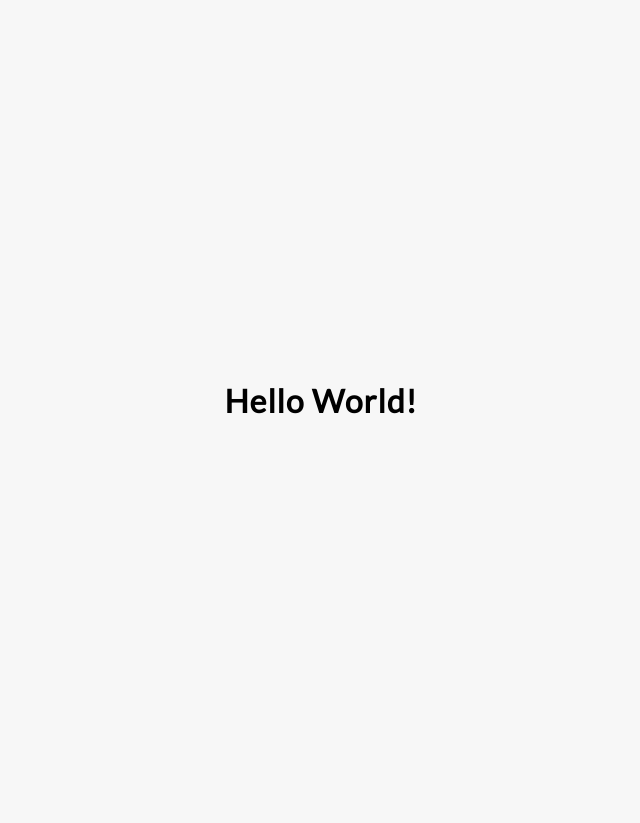
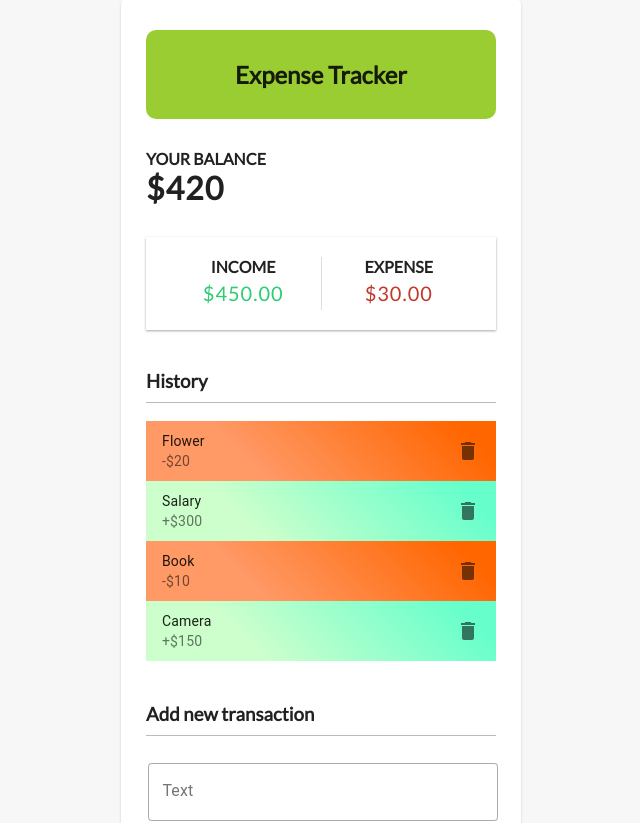
Before and after one commit to ShahzaibSE/expense-tracker-pwa, a React (Create React App) app: page / in a window 1280 px wide. Shown: the top 823 px of the page, without its empty margins (319-959 px from the left). Before the commit the page ends 800 px from the top, so only its background shows below. Built offline with nearby package versions, Linux system fonts and the light colour scheme.

Commit message:
Wrote components

```diff
--- a/package.json
+++ b/package.json
@@ -4,6 +4,7 @@
   "private": true,
   "dependencies": {
     "@material-ui/core": "^4.11.0",
+    "@material-ui/icons": "^4.9.1",
     "@material-ui/lab": "^4.0.0-alpha.56",
     "@testing-library/jest-dom": "^4.2.4",
     "@testing-library/react": "^9.3.2",
--- a/src/App.tsx
+++ b/src/App.tsx
@@ -1,10 +1,12 @@
 import React from 'react';
 import './App.css';
+// Component.
+import GridComponent from "./components/Grid/Grid"
 
 function App() {
   return (
-    <div className="App">
-      <h1>Hello World!</h1>
+    <div>
+      <GridComponent/>
     </div>
   );
 }
--- a/src/components/AddTransaction/AddTransaction.tsx
+++ b/src/components/AddTransaction/AddTransaction.tsx
@@ -9,7 +9,7 @@ import {globalContext} from "./../../context/GlobalContext"
 import {useStyles, theme} from "./AddTransaction.style"
 
 
-export const AddTransactionComponent = () => {
+export const AddTransaction = () => {
     const [text, setText] = React.useState('')
     const [amount, setAmount] = React.useState('')
     let {addTransaction} = useContext(globalContext)
@@ -32,7 +32,6 @@ export const AddTransactionComponent = () => {
             setAmount('')
         } else if(!text){
             isText = false
-
         }else if (!amount) {
             isAmount = false
         }
@@ -74,3 +73,5 @@ export const AddTransactionComponent = () => {
         </div>
     )
 }
+
+export default AddTransaction
--- /dev/null
+++ b/src/components/Balance/Balance.tsx
@@ -0,0 +1,28 @@
+import React, {useContext} from 'react'
+import {globalContext} from "./../../context/GlobalContext"
+
+const  Balance = ()=>{
+    const context = useContext(globalContext)
+    let transactions:any = []
+    let total_balance = 0.0
+    let amount:any = 0
+    transactions = transactions ? context.transactions : null
+    //
+    try {
+        amount = transactions.map((transaction:any) => transaction.amount)
+        if (transactions.length>0) {
+            total_balance = amount.reduce((prevAcc:any, currentAcc:any) => (prevAcc += currentAcc))
+        }
+    }
+    catch{
+        throw Error("Not enough transactions.")
+    }
+    return (
+        <div className="container">
+            <h4>Your Balance</h4>
+            <h1 id="balance">${total_balance}</h1>
+        </div>
+    )
+}
+
+export default Balance
--- a/src/components/Grid/Grid.tsx
+++ b/src/components/Grid/Grid.tsx
@@ -1,14 +1,34 @@
 import React from 'react'
-import {Grid} from "@material-ui/core"
+import {Grid, Card} from "@material-ui/core"
 // Assets.
 import {useStyles} from "./Grid.style"
+// Context
+import {GlobalProvider} from "./../../context/GlobalContext"
+// Components.
+import  Header from "./../Header/Header"
+import Balance from "./../Balance/Balance"
+import IncomeExpense from "./../IncomeExpense/IncomeExpense"
+import TransactionList from "./../TransactionList/TransactionList"
+import AddTransaction from "./../AddTransaction/AddTransaction"
 
 const GridComponent = () => {
     const classes = useStyles()
     return (
         <div>
             <Grid container>
-                <Grid item sm={12} md={6} lg={6}></Grid>
+                <Grid item xs={12} lg={12}>
+                        <Card className={classes.root}>
+                            <GlobalProvider>
+                                {/* <div className="App"> */}
+                                <Header/>
+                                <Balance/>
+                                <IncomeExpense/>
+                                <TransactionList/>
+                                <AddTransaction/>
+                                {/* </div> */}
+                            </GlobalProvider>
+                        </Card>
+                </Grid>
             </Grid>
         </div>
     )
--- a/src/components/Header/Header.tsx
+++ b/src/components/Header/Header.tsx
@@ -2,8 +2,8 @@ import React from 'react'
 
 const Header = () => {
     return (
-        <div>
-
+        <div className="container header-container">
+            <h2>Expense Tracker</h2>
         </div>
     )
 }
--- a/src/components/IncomeExpense/IncomeExpense.tsx
+++ b/src/components/IncomeExpense/IncomeExpense.tsx
@@ -1,10 +1,32 @@
-import React from 'react'
+import React,{useContext} from 'react'
+// Context
+import {globalContext} from "../../context/GlobalContext"
 
 const IncomeExpense = () => {
+    const { transactions } = useContext(globalContext)
+    let amounts = transactions.map((transaction:any) => transaction.amount)
+    //
+    const income = amounts
+        .filter((item:any) => item > 0)
+        .reduce((acc:any, item:any) => (acc += item), 0)
+        .toFixed(2);
+        //
+        const expense = (
+            amounts.filter((item:any) => item < 0).reduce((acc:any, item:any) => (acc += item), 0) *
+            -1
+        ).toFixed(2);
+    //
     return (
+        <div className="inc-exp-container">
         <div>
-
+        <h4>Income</h4>
+            <p className="money plus">${income}</p>
         </div>
+        <div>
+        <h4>Expense</h4>
+        <p className="money minus">${expense}</p>
+        </div>
+    </div>
     )
 }
 
--- a/src/components/Transaction/Transaction.tsx
+++ b/src/components/Transaction/Transaction.tsx
@@ -1,10 +1,36 @@
-import React from 'react'
+import React, {useContext} from 'react'
+import {globalContext} from "../../context/GlobalContext"
+import {ListItem, ListItemText, ListItemSecondaryAction,
+        IconButton} from "@material-ui/core"
+import DeleteIcon from '@material-ui/icons/Delete'
 
-const Transaction = () => {
+const incomeTheme = {
+     background:'linear-gradient(45deg, #ccffcc 30%, #66ffcc 90%)'
+}
+
+const expenseTheme = {
+     background: 'linear-gradient(45deg,  #ff9966 30%, #ff6600 90%)'
+}
+
+const Transaction = ({transaction}:any) => {
+    let sign = transaction.amount > 0 ? "+" : "-"
+    const {deleteTransaction} = useContext(globalContext)
+    //
     return (
-        <div>
-
-        </div>
+        <ListItem style={transaction.amount < 0 ? expenseTheme : incomeTheme}>
+            <ListItemText primary={transaction.text}
+                          secondary= {`${sign}$${Math.abs(transaction.amount)}`}/>
+                  <ListItemSecondaryAction>
+                    <IconButton edge="end" aria-label="delete">
+                      <DeleteIcon onClick={()=>deleteTransaction(transaction.id)} />
+                    </IconButton>
+                  </ListItemSecondaryAction>
+        </ListItem>
+        // <li className={transaction.amount < 0 ? 'minus': 'plus'}>
+        // {transaction.text} <span>{sign}${Math.abs(transaction.amount)}
+        //                    </span><button className="delete-btn" onClick={()=>deleteTransaction(transaction.id)}>
+        //                        x</button>
+        // </li>
     )
 }
 
--- a/src/components/TransactionList/TransactionList.tsx
+++ b/src/components/TransactionList/TransactionList.tsx
@@ -1,12 +1,40 @@
-import React from 'react'
-// Components.
-import Transaction from '../Transaction/Transaction'
+import React, {useContext, useState} from 'react'
+import {globalContext} from "../../context/GlobalContext"
+import {Grid, List, makeStyles} from "@material-ui/core"
+// Component.
+import Transaction from "./../Transaction/Transaction"
+
+const useStyles = makeStyles((theme) => ({
+  root: {
+    width: '100%',
+    maxWidth: 360,
+    backgroundColor: theme.palette.background.paper,
+    // position: 'relative',
+    overflow: 'scroll',
+    maxHeight: 250,
+  }
+}));
 
 const TransactionList = () => {
+  const context = useContext(globalContext)
+  const classes = useStyles()
+  let transactions = context.transactions
+  // Material list generator.
+  const [dense, setDense] = useState(true)
+  //
     return (
-        <div>
-
-        </div>
+       <Grid container style={{display:"block"}}>
+        <Grid item sm={12} md={12} lg={12}>
+         <h3>History</h3>
+         <List dense={dense} className={`${classes.root}`}>
+          {transactions.map((transaction:any)=>(<Transaction transaction={transaction}/>))}
+         </List>
+        {/* <h3>History</h3>
+        <ul className="list">
+          {transactions.map(transaction=>(<TransactionComponent transaction={transaction}/>))}
+        </ul> */}
+        </Grid>
+      </Grid>
     )
 }
 
```
Also changed, not shown: 1 other file (tests, documents, lock files or other folders).
